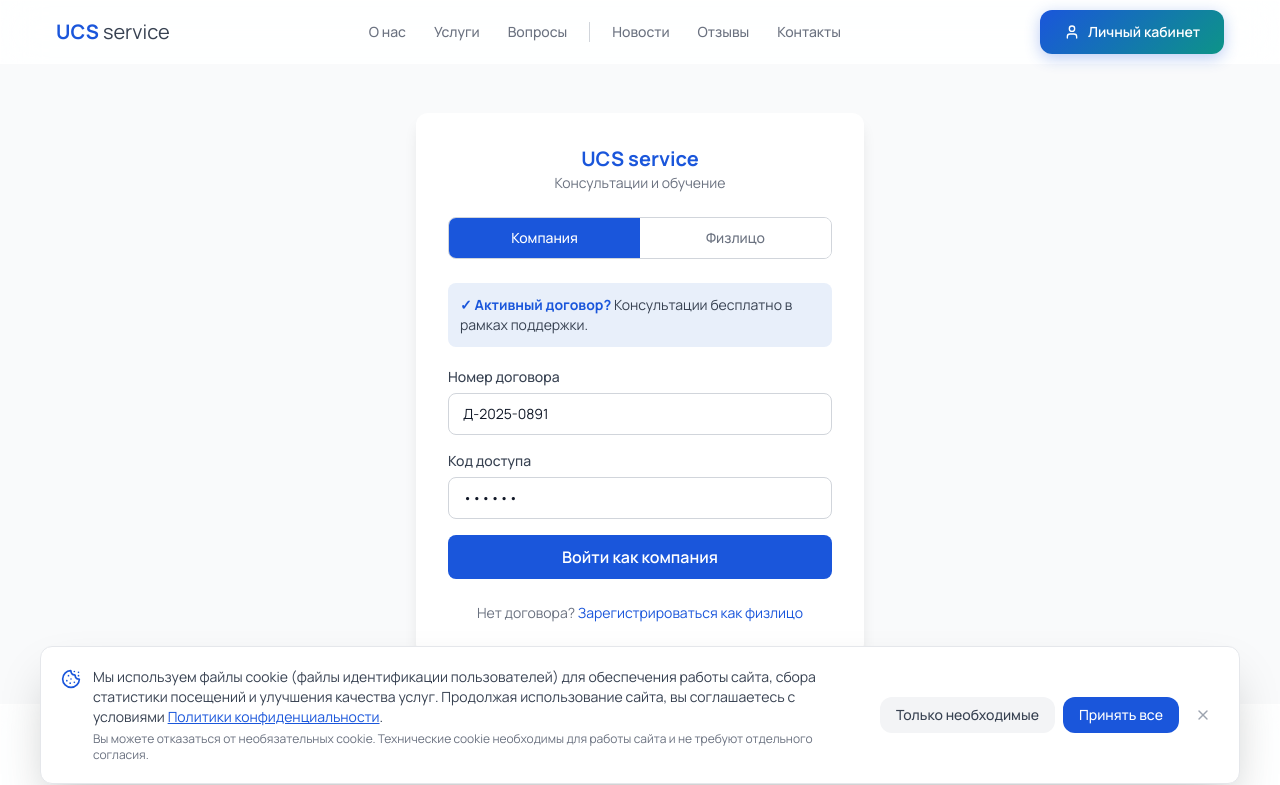
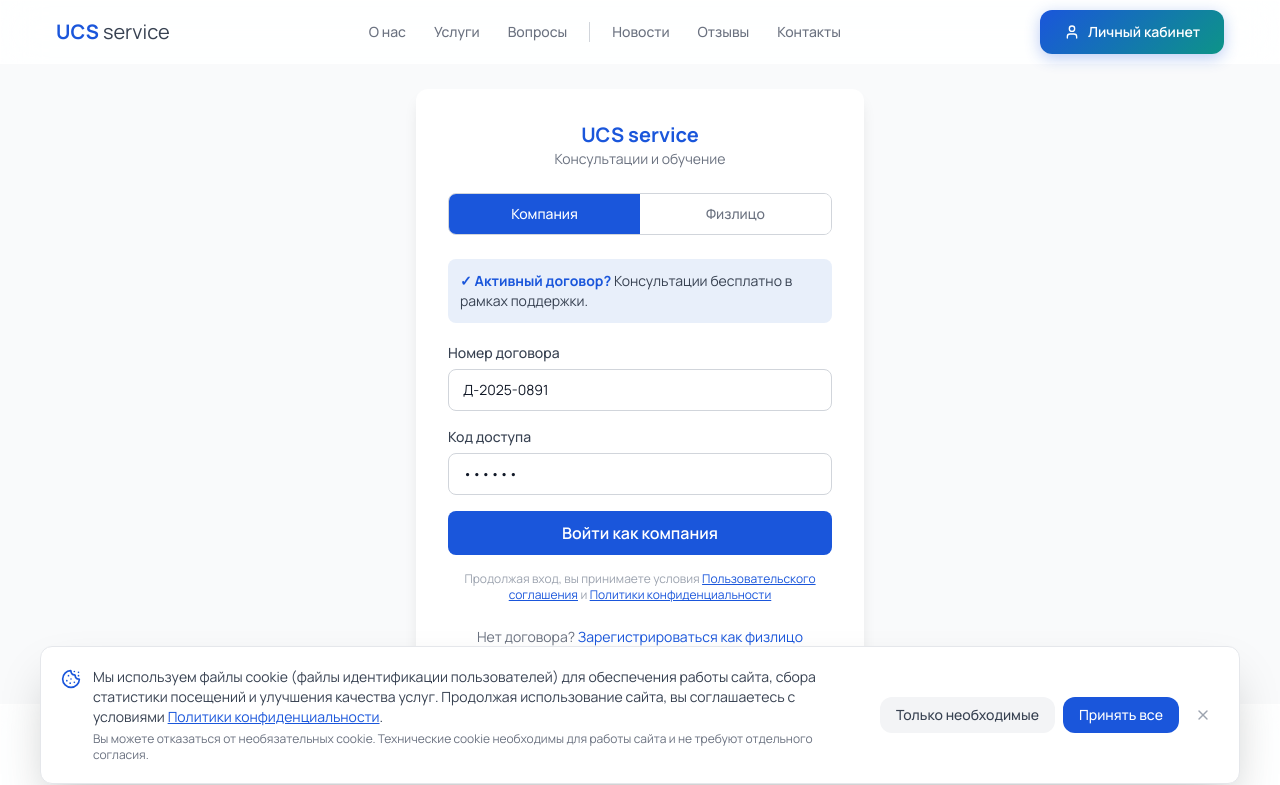
Before and after one commit to ai-fatih/ucs-trainins, a Next.js app in the folder apps/frontend/: page /auth/login in a window 1280 px wide. Shown: the top 785 px of the page. Built offline with nearby package versions, Linux system fonts and the light colour scheme.

Commit message:
fix: add consent checkbox to AuthModal register tab + privacy note to login forms

```diff
--- a/apps/frontend/src/app/auth/login/page.tsx
+++ b/apps/frontend/src/app/auth/login/page.tsx
@@ -56,6 +56,9 @@ export default function LoginPage() {
           <Button type="submit" variant="primary" size="lg" loading={loading} className="w-full">
             {tab === 'company' ? 'Войти как компания' : 'Войти'}
           </Button>
+          <p className="text-xs text-center text-[#9ca3af] mt-4">
+            Продолжая вход, вы принимаете условия <Link href="/terms" className="text-[#1a56db] underline">Пользовательского соглашения</Link> и <Link href="/privacy" className="text-[#1a56db] underline">Политики конфиденциальности</Link>
+          </p>
         </form>
 
         <p className="text-center mt-6 text-sm text-[#6b7280]">
--- a/apps/frontend/src/components/auth/AuthModal.tsx
+++ b/apps/frontend/src/components/auth/AuthModal.tsx
@@ -1,5 +1,6 @@
 'use client';
 import React, { useState, useEffect } from 'react';
+import Link from 'next/link';
 import { useRouter } from 'next/navigation';
 import { useAuthStore } from '@/stores/auth';
 import type { UserRole } from '@/types';
@@ -210,6 +211,10 @@ export function AuthModal({ open, onClose }: AuthModalProps) {
             </button>
 
             <p className="text-xs text-center text-[#9ca3af]">
+              Продолжая вход, вы принимаете условия <Link href="/terms" className="text-[#1a56db] underline">Пользовательского соглашения</Link> и <Link href="/privacy" className="text-[#1a56db] underline">Политики конфиденциальности</Link>
+            </p>
+
+            <p className="text-xs text-center text-[#9ca3af]">
               Мок: root@ucs.ru / admin (юрлицо) или user@ucs.ru / admin (физлицо)
             </p>
           </div>
@@ -275,6 +280,10 @@ export function AuthModal({ open, onClose }: AuthModalProps) {
               </button>
             </div>
 
+            <label className="flex items-start gap-3 text-sm text-[#6b7280]">
+              <input type="checkbox" required className="mt-0.5 shrink-0" />
+              <span>Даю <Link href="/consent" className="text-[#1a56db] underline">согласие на обработку персональных данных</Link> в соответствии с <Link href="/privacy" className="text-[#1a56db] underline">Политикой конфиденциальности</Link> <span className="text-[#dc2626]">*</span></span>
+            </label>
             <button onClick={handleRegister} className="glass-btn w-full">
               Зарегистрироваться
             </button>
```
